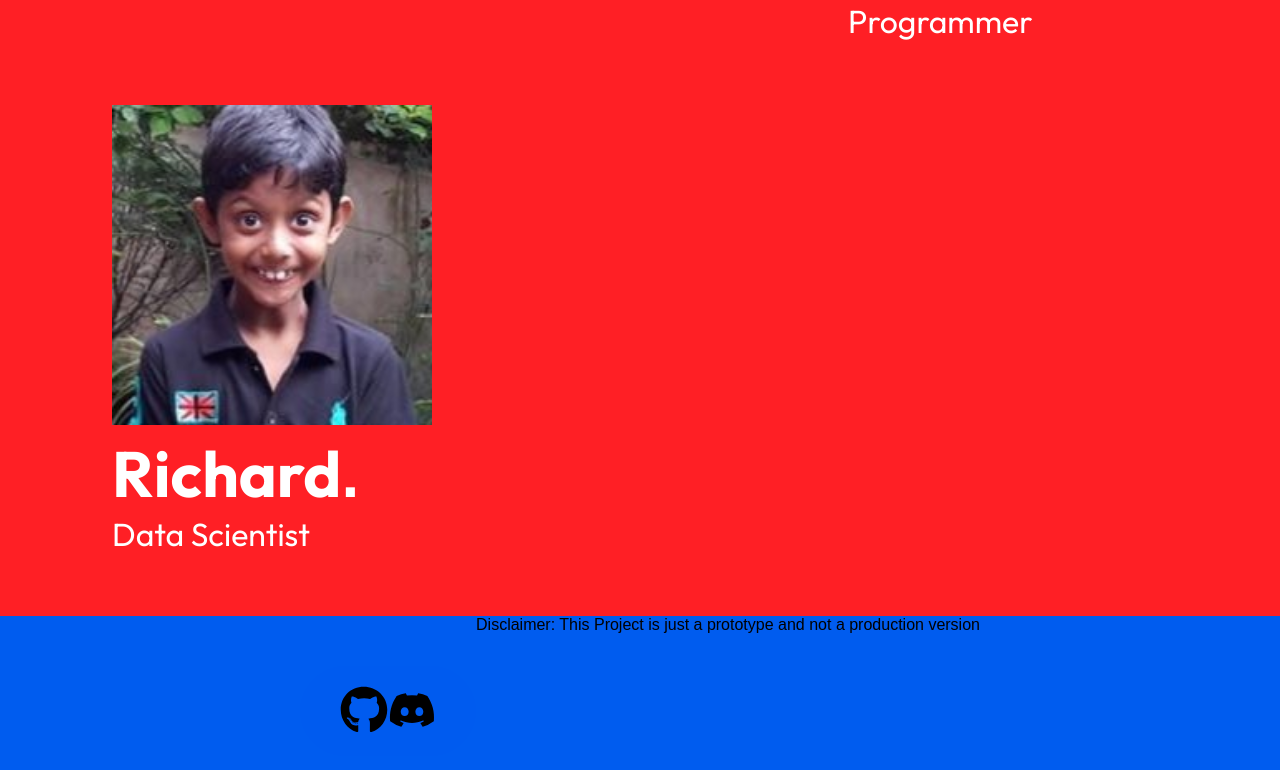
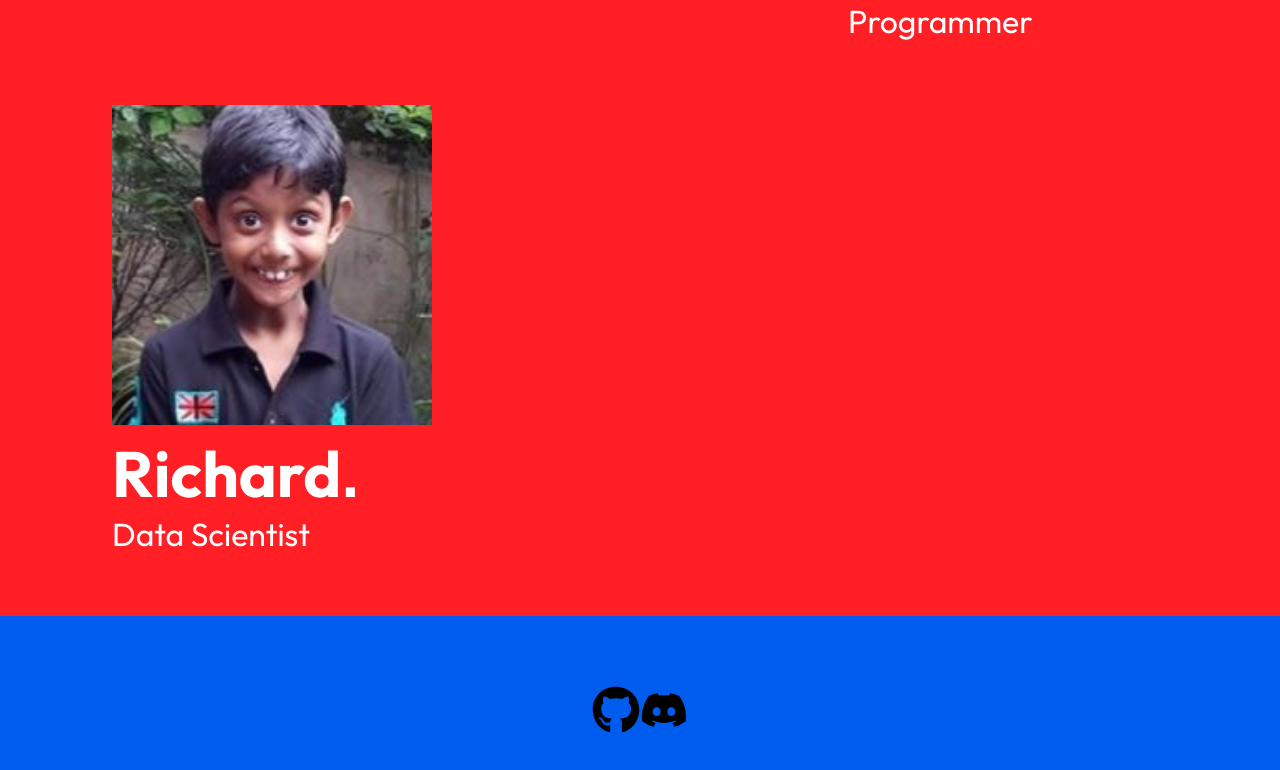
Before and after one commit to superbryn/SELDA, a React (Vite) app: page / in a window 1280 px wide. Shown: the part 5429-6199 px from the top of the page. Built offline with nearby package versions, Linux system fonts and the light colour scheme.

Commit message:
shutdown rn

```diff
--- a/src/elements/Footer.css
+++ b/src/elements/Footer.css
@@ -32,7 +32,3 @@ footer{
     font-size: 3rem;
     z-index: 0;
 }
-.disclaimer{
-    left: 0%;
-    font-family: "Poppins",sans-serif;
-}
--- a/src/elements/Footer.jsx
+++ b/src/elements/Footer.jsx
@@ -13,9 +13,6 @@ function PageFooter(){
                         <FaDiscord className="discord"/>
                     </a>
                 </div>
-                <div className="disclaimer">
-                    <p>Disclaimer: This Project is just a prototype and not a production version</p>
-                </div>
             </footer>
         </>
     );
```
